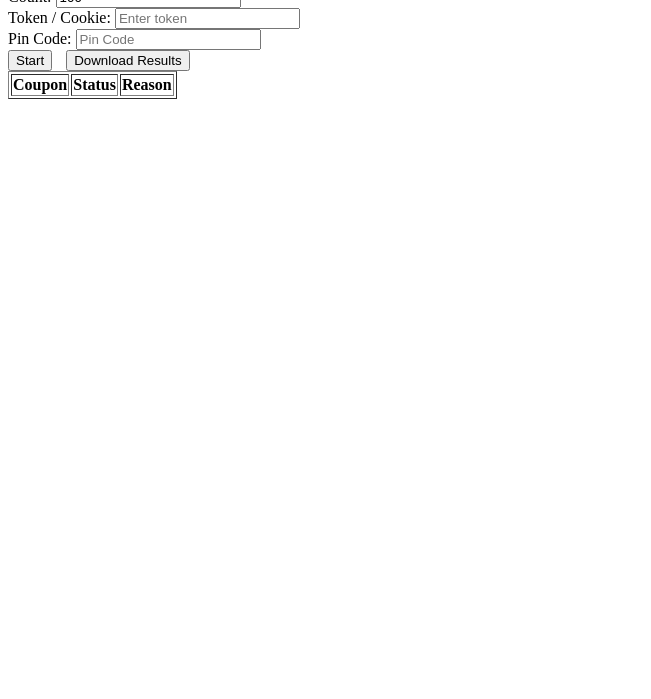
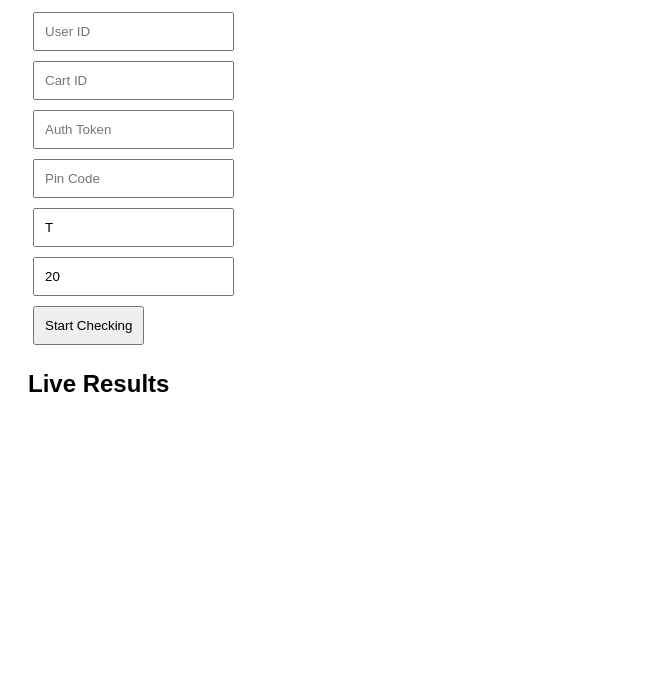
Before and after one commit to saikumaryerramsetti314-collab/jiomart--checker, a plain HTML site: page frontend/index.html in a window 1280 px wide. Shown: the part 101-800 px from the top of the page, without its empty margins (0-651 px from the left). Drawn offline with Linux system fonts and the light colour scheme.

Commit message:
Update index.html

```diff
--- a/frontend/index.html
+++ b/frontend/index.html
@@ -1,60 +1,69 @@
 <!DOCTYPE html>
-<html>
+<html lang="en">
 <head>
-  <title>JioMart Checker</title>
+  <meta charset="UTF-8">
+  <title>JioMart Coupon Checker</title>
+  <style>
+    body { font-family: Arial, sans-serif; padding: 20px; }
+    input, button { margin: 5px; padding: 10px; }
+    .valid { color: green; }
+    .error { color: red; }
+    .running { color: orange; }
+  </style>
 </head>
 <body>
-<h2>JioMart Coupon Generator + Checker</h2>
+  <h1>JioMart Coupon Generator + Checker</h1>
 
-Prefix: <input id="prefix" placeholder="Optional"><br>
-Count: <input id="count" type="number" value="100"><br>
-Token / Cookie: <input id="token" placeholder="Enter token"><br>
-Pin Code: <input id="pin" placeholder="Pin Code"><br>
-<button onclick="startCheck()">Start</button>
-<button onclick="downloadResults()" style="margin-left:10px;">Download Results</button>
+  <form id="checkerForm">
+    <input id="userId" placeholder="User ID" required><br>
+    <input id="cartId" placeholder="Cart ID" required><br>
+    <input id="authToken" placeholder="Auth Token" required><br>
+    <input id="pin" placeholder="Pin Code" required><br>
+    <input id="prefix" placeholder="Prefix (default T)" value="T"><br>
+    <input id="count" type="number" placeholder="Number of coupons" value="20"><br>
+    <button type="submit">Start Checking</button>
+  </form>
 
-<table border="1" id="resultTable">
-  <thead>
-    <tr><th>Coupon</th><th>Status</th><th>Reason</th></tr>
-  </thead>
-  <tbody></tbody>
-</table>
+  <h2>Live Results</h2>
+  <div id="results"></div>
 
-<script>
-let results = [];
+  <script>
+    const resultsDiv = document.getElementById("results");
 
-async function startCheck() {
-  const prefix = document.getElementById("prefix").value;
-  const count = document.getElementById("count").value;
-  const token = document.getElementById("token").value;
-  const pin = document.getElementById("pin").value;
+    document.getElementById("checkerForm").addEventListener("submit", async (e) => {
+      e.preventDefault();
 
-  const response = await fetch("http://localhost:5000/start", {
-    method: "POST",
-    headers: {"Content-Type": "application/json"},
-    body: JSON.stringify({prefix, count, tokenOrCookie: token, pinCode: pin})
-  });
+      const payload = {
+        userId: document.getElementById("userId").value,
+        cartId: document.getElementById("cartId").value,
+        authToken: document.getElementById("authToken").value,
+        pin: document.getElementById("pin").value,
+        prefix: document.getElementById("prefix").value || "T",
+        count: parseInt(document.getElementById("count").value),
+        concurrency: 2,
+        retries: 2
+      };
 
-  results = await response.json().then(data => data.results);
+      await fetch("http://127.0.0.1:5000/start", {
+        method: "POST",
+        headers: { "Content-Type": "application/json" },
+        body: JSON.stringify(payload)
+      });
 
-  const tbody = document.querySelector("#resultTable tbody");
-  tbody.innerHTML = "";
-  results.forEach(r => {
-    const row = document.createElement("tr");
-    row.innerHTML = `<td>${r.coupon}</td><td>${r.status}</td><td>${r.reason || "-"}</td>`;
-    tbody.appendChild(row);
-  });
-}
-
-function downloadResults() {
-  if(results.length === 0) { alert("No results to download yet!"); return; }
-  const blob = new Blob([JSON.stringify(results, null, 2)], {type:"application/json"});
-  const url = URL.createObjectURL(blob);
-  const a = document.createElement("a");
-  a.href = url;
-  a.download = "jiomart_results.json";
-  a.click();
-}
-</script>
+      const evtSource = new EventSource("http://127.0.0.1:5000/events");
+      evtSource.onmessage = (event) => {
+        const data = JSON.parse(event.data);
+        const div = document.createElement("div");
+        if (data.status === "success") {
+          div.className = "valid";
+          div.textContent = `✅ ${data.coupon} → VALID`;
+        } else {
+          div.className = "error";
+          div.textContent = `❌ ${data.coupon} → ERROR: ${JSON.stringify(data.error)}`;
+        }
+        resultsDiv.prepend(div);
+      };
+    });
+  </script>
 </body>
 </html>
```
